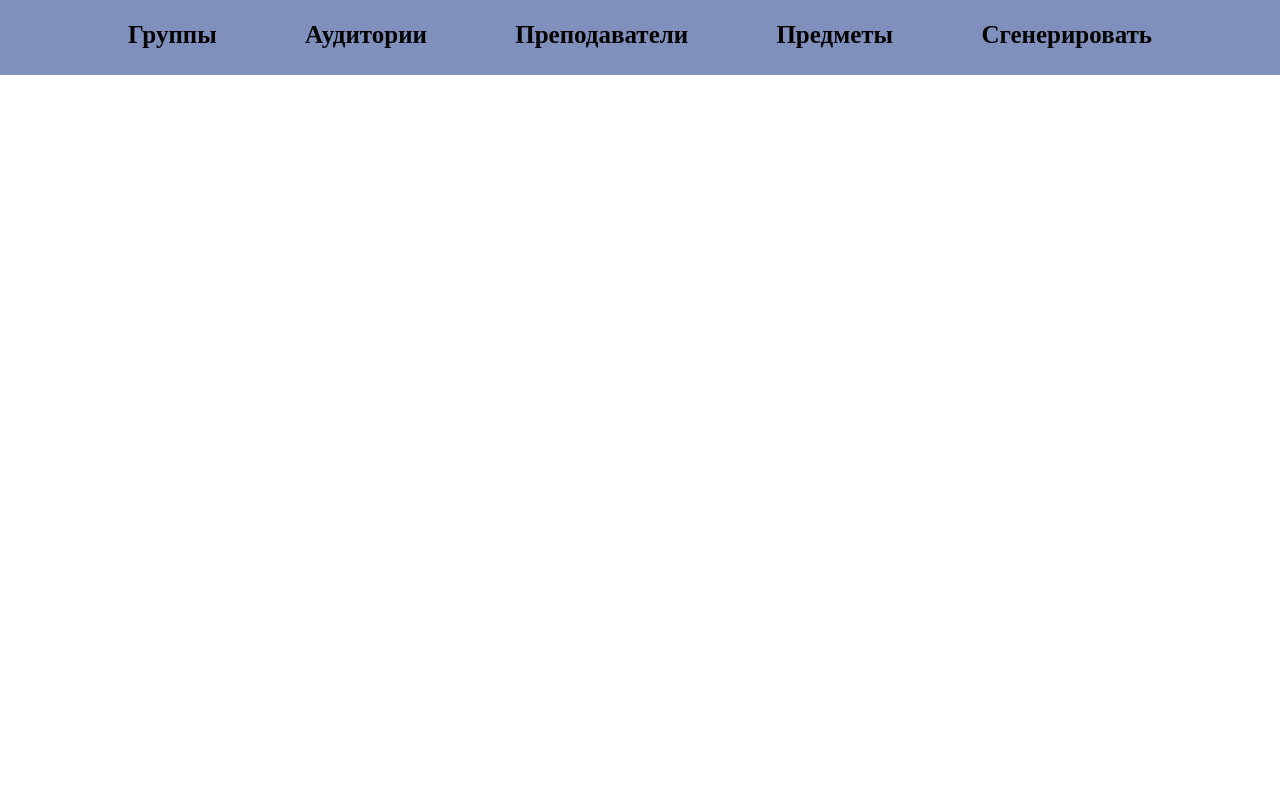
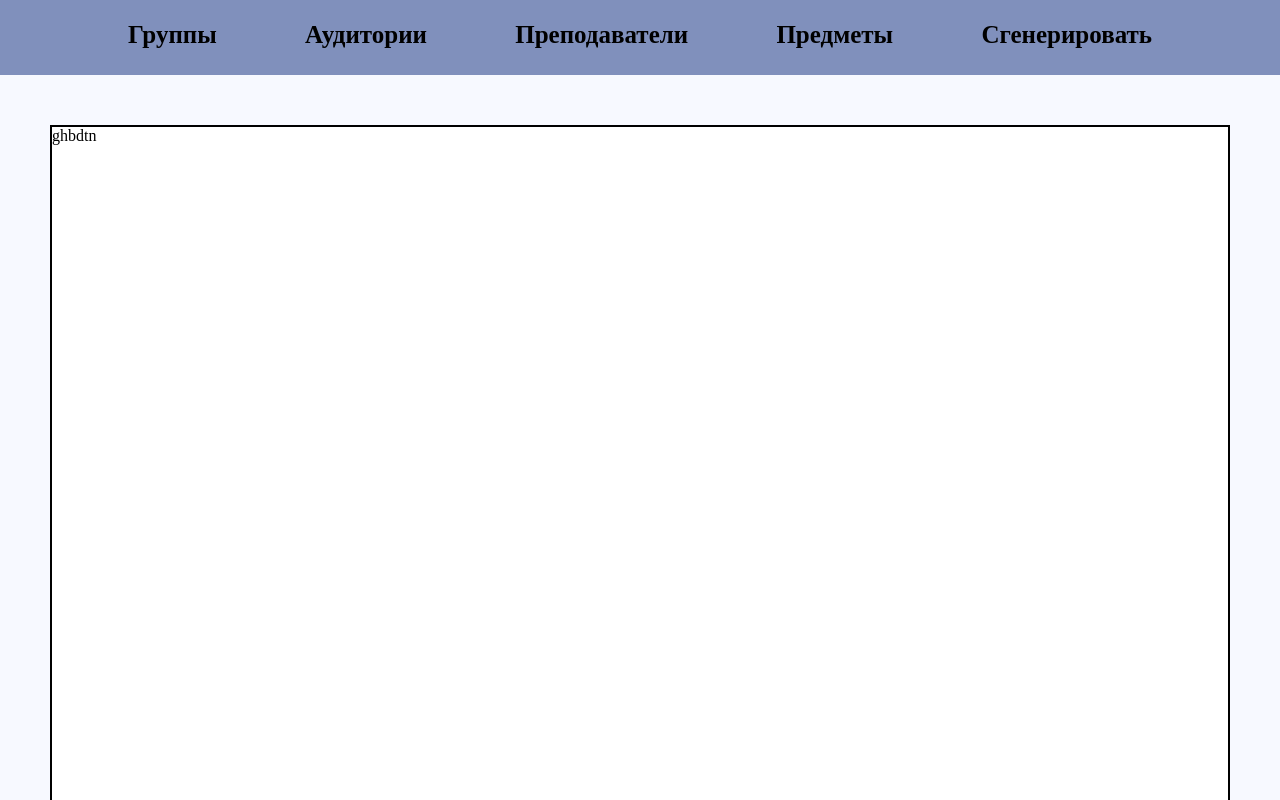
Before and after one commit to kebsekobs/schedule, a React (Create React App) app in the folder frontend/: page / in a window 1280 px wide. Shown: the top 800 px of the page. Built offline with nearby package versions, Linux system fonts and the light colour scheme.

Commit message:
create routing

```diff
--- a/frontend/package.json
+++ b/frontend/package.json
@@ -9,6 +9,7 @@
     "react": "^18.2.0",
     "react-dom": "^18.2.0",
     "react-router": "^6.16.0",
+    "react-router-dom": "^6.16.0",
     "react-scripts": "5.0.1",
     "web-vitals": "^2.1.4"
   },
--- a/frontend/src/App.js
+++ b/frontend/src/App.js
@@ -1,10 +1,12 @@
 import './App.css';
 import Header from "./header/Header";
+import Router from "./utils/Router";
 
 function App() {
   return (
     <div className="App">
-      <Header />
+        <Header />
+        <Router />
     </div>
   );
 }
--- a/frontend/src/index.css
+++ b/frontend/src/index.css
@@ -1,4 +1,5 @@
 *{
   margin: 0;
   padding: 0;
+  background-color: #F7F9FF;
 }
--- a/frontend/src/index.js
+++ b/frontend/src/index.js
@@ -1,11 +1,15 @@
 import React from 'react';
 import ReactDOM from 'react-dom/client';
 import './index.css';
+import {BrowserRouter} from "react-router-dom";
 import App from './App';
 
 const root = ReactDOM.createRoot(document.getElementById('root'));
 root.render(
   <React.StrictMode>
-    <App />
+      <BrowserRouter>
+        <App />
+      </BrowserRouter>
+
   </React.StrictMode>
 );
--- /dev/null
+++ b/frontend/src/utils/Router.js
@@ -0,0 +1,19 @@
+import React from 'react';
+import {Route, Routes} from "react-router";
+import {routes} from "./routes";
+
+const Router = () => {
+    return (
+        <div>
+            <Routes>
+                {routes.map(route =>
+                    <Route path={route.path}
+                           element={route.element}
+                           key = {route.path} />
+                )}
+            </Routes>
+        </div>
+    );
+};
+
+export default Router;
--- /dev/null
+++ b/frontend/src/utils/routes.js
@@ -0,0 +1,13 @@
+import Main from "../pages/Main";
+import Groups from "../pages/Groups";
+import Classrooms from "../pages/Classrooms";
+import Teachers from "../pages/Teachers";
+import Disciplines from "../pages/Disciplines";
+
+export const routes=[
+    {path:'/',element:<Main />},
+    {path:'/groups',element:<Groups />},
+    {path:'/classrooms',element:<Classrooms />},
+    {path:'/teachers',element:<Teachers />},
+    {path:'/disciplines',element:<Disciplines />},
+]
```
Also changed, not shown: 1 other file (tests, documents, lock files or other folders).
